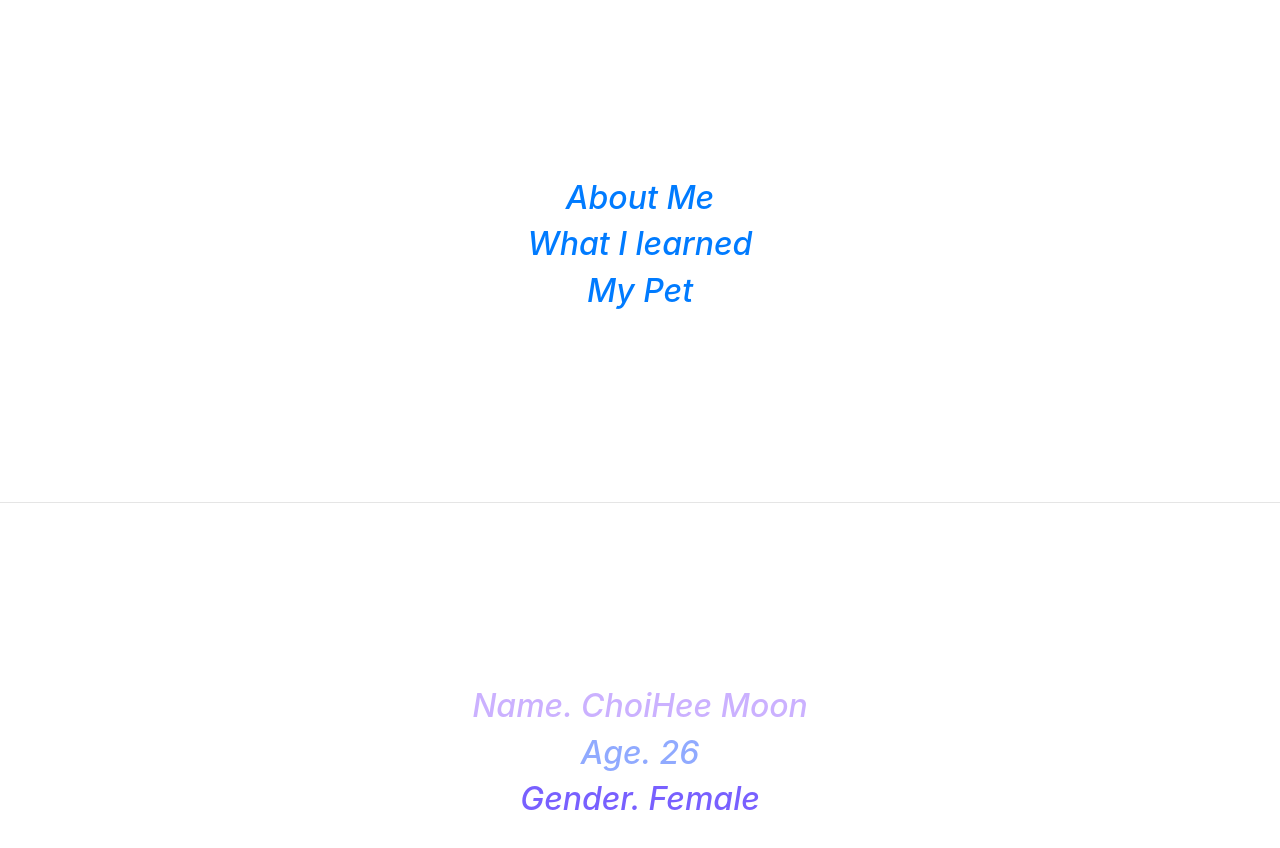
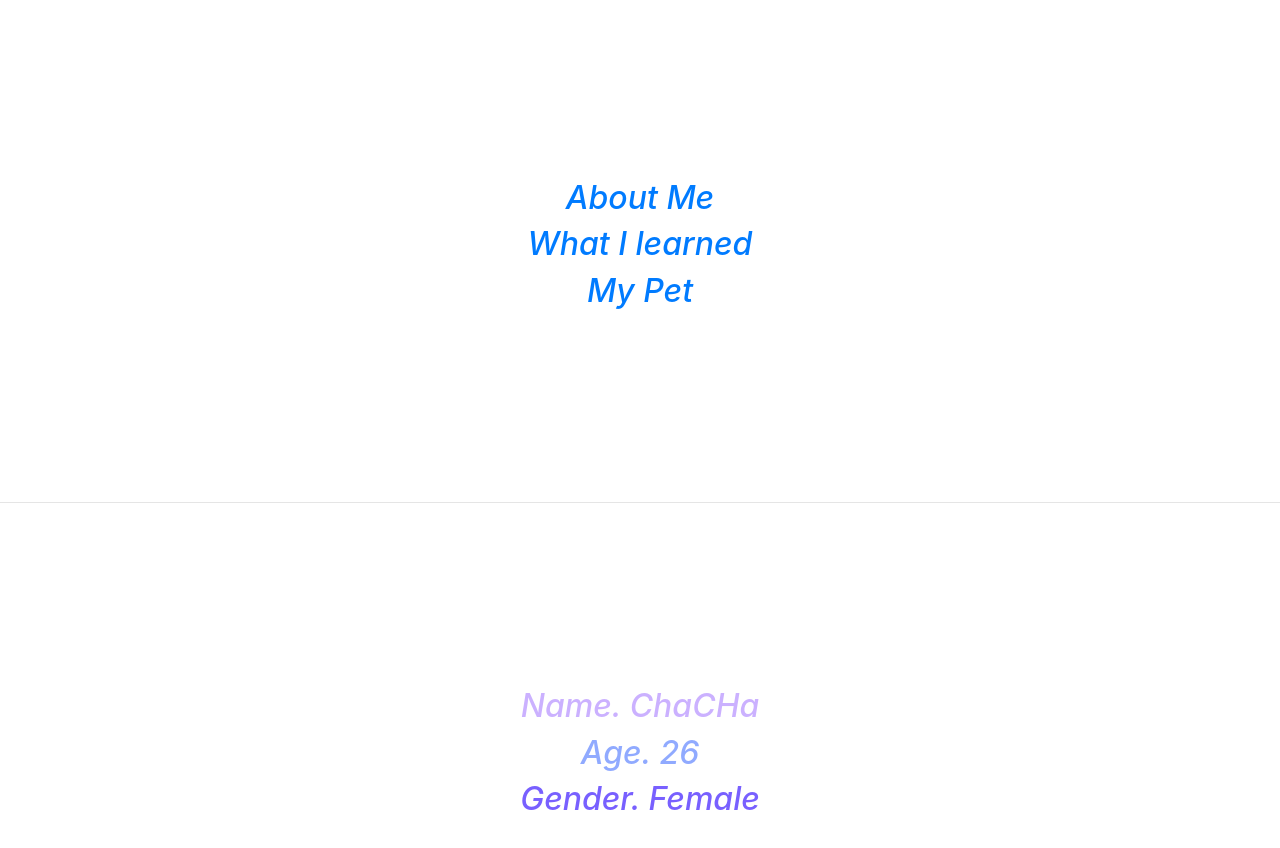
Before and after one commit to chachaluk/Bootstrap_My_Test_Page, a plain HTML site: page index.html in a window 1280 px wide. Shown: the part 166-1014 px from the top of the page. Drawn offline with nearby package versions, Linux system fonts and the light colour scheme.

Commit message:
Update index.html

```diff
--- a/index.html
+++ b/index.html
@@ -138,7 +138,7 @@
         <br>
         <br>
         <h2 id="name">
-            <i>Name. ChoiHee Moon</i>
+            <i>Name. ChaCHa</i>
         </h2>
 
         <h2 id="age">
```
